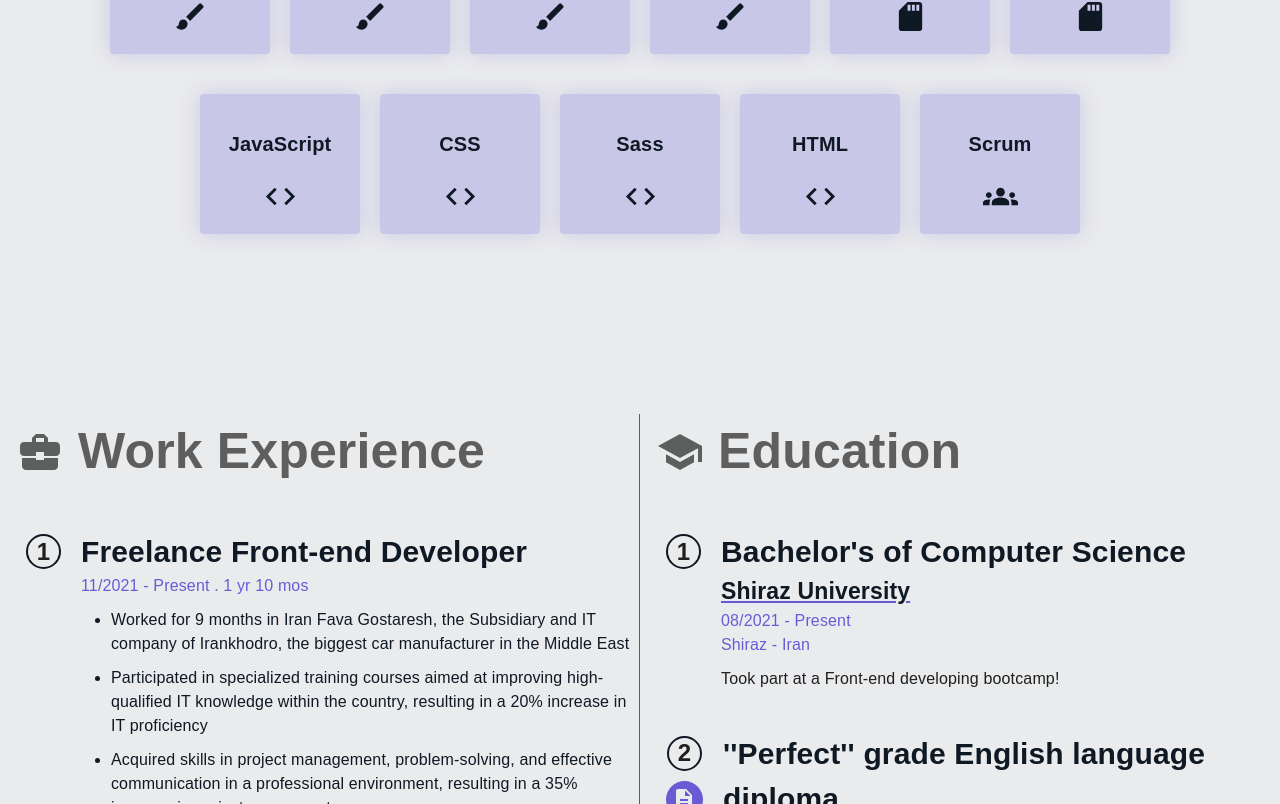
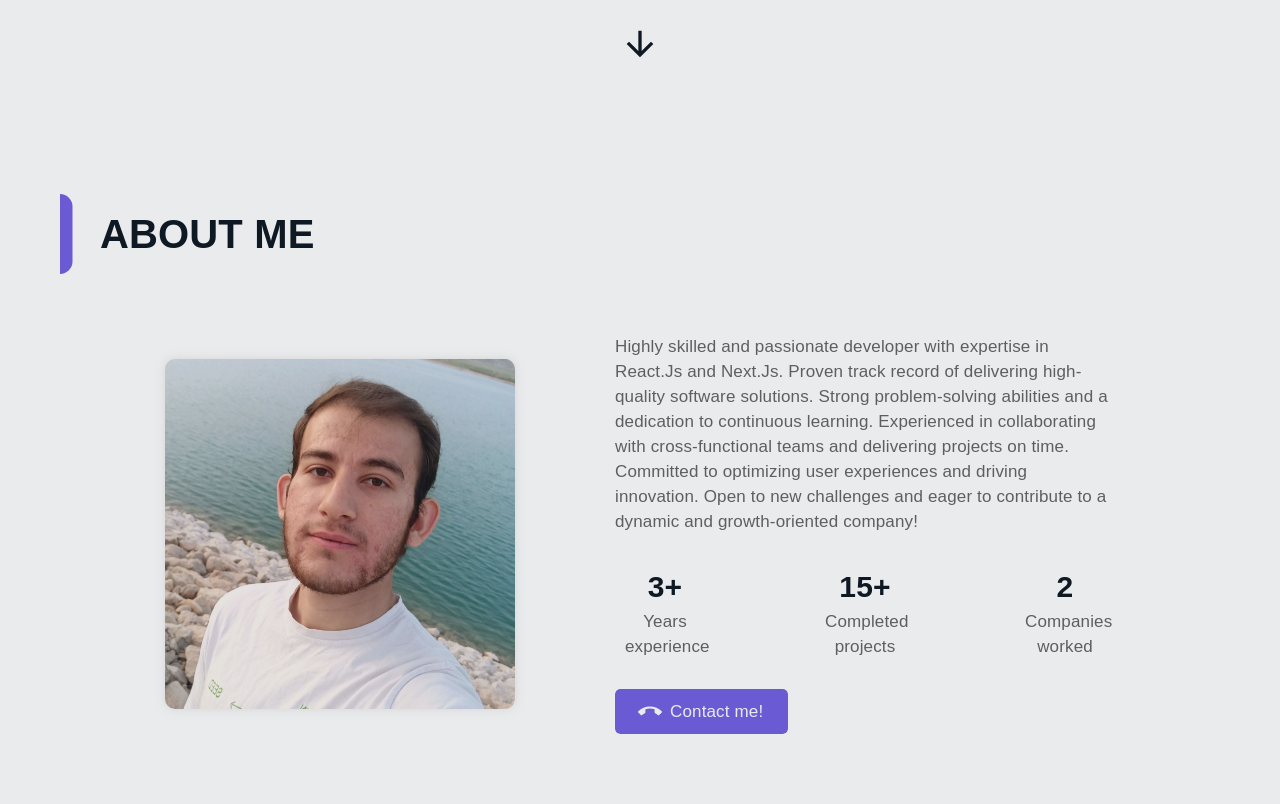
Before and after one commit to sina-olfati/sina-olfati-site, a React (Create React App) app: page / in a window 1280 px wide. Shown: the part 716-1520 px from the top of the page. Built offline with nearby package versions, Linux system fonts and the light colour scheme; a web font is replaced by a local one.

Commit message:
Work: added freelancing experience completed

```diff
--- a/public/assets/locales/en/translation.json
+++ b/public/assets/locales/en/translation.json
@@ -33,7 +33,7 @@
     "front": {
         "im": "Hi, I'm Sina Olfati",
         "job": "Front-end Developer",
-        "description": "A self-taught Front-end Developer (React, Next) with over 2 years of experience in building real-world web applications in production environments. I have extensive experience in developing web applications using modern open-source technologies and possess exemplary communication skills."
+        "description": "A self-taught Front-end Developer (React, Next) with over 3 years of experience in building real-world web applications in production environments. I have extensive experience in developing web applications using modern open-source technologies and possess exemplary communication skills."
     },
 
 
@@ -69,10 +69,10 @@
 
         "freelancing-title": "Freelance Front-end Developer",
         "freelancing-time": "11/2021 - Present",
-        "freelancing-about1": "Worked for 9 months in Iran Fava Gostaresh, the Subsidiary and IT company of Irankhodro, the biggest car manufacturer in the Middle East",
-        "freelancing-about2": "Participated in specialized training courses aimed at improving high-qualified IT knowledge within the country, resulting in a 20% increase in IT proficiency",
-        "freelancing-about3": "Acquired skills in project management, problem-solving, and effective communication in a professional environment, resulting in a 35% increase in project success rate",
-        "freelancing-about4": "Developed a deep understanding of the IT needs and challenges faced by different industries, leading to a 30% improvement in client satisfaction",
+        "freelancing-about1": "Successfully completed 15+ freelance projects as a front-end developer over a span of almost 2 years",
+        "freelancing-about2": "Developed responsive and user-friendly websites using React, Next and Vanilla JS, resulting in a 95% client satisfaction rate",
+        "freelancing-about3": "Implemented efficient coding practices, including modular and reusable components, resulting in a 20% increase in development speed and maintainability",
+        "freelancing-about4": "Integrated third-party APIs and libraries, such as Axios and Redux, to enhance website functionality and user experience, resulting in a 25% improvement in overall website performance",
 
         "iranfavagostaresh-title": "Front-end Developer",
         "iranfavagostaresh-place": "Iran Fava Gostaresh",
--- a/src/components/resume/About.tsx
+++ b/src/components/resume/About.tsx
@@ -32,8 +32,8 @@ const About = () => {
 
   // other
   const data: any = [
-    {name: 'experience', num: '2+'},
-    {name: 'projects', num: '10+'},
+    {name: 'experience', num: '3+'},
+    {name: 'projects', num: '15+'},
     {name: 'companies', num: '2'},
   ]
 
--- a/src/components/resume/Work.tsx
+++ b/src/components/resume/Work.tsx
@@ -112,7 +112,7 @@ const Work = () => {
                   <h6>
                     {t(`work.${item.name}-time`)} . {item.endTime ? monthDiff(new Date(item.startTime), new Date(item.endTime)) : monthDiff(new Date(item.startTime))}
                     <br />
-                    { item.link ? t(`work.${item.name}-workplace`) : null }
+                    {item.link ? t(`work.${item.name}-workplace`) : null }
                   </h6>
                   <ul>
                     <li>{t(`work.${item.name}-about1`)}</li>
--- a/src/screens/Home.tsx
+++ b/src/screens/Home.tsx
@@ -31,10 +31,10 @@ const Home = ({ theme }: any) => {
       <Menu page="nothing" theme={theme} />
       <UpButton />
 
-      {/* <Front /> */}
+      <Front />
       <Resume />
-      {/* <Portfolio /> */}
-      {/* <Contact /> */}
+      <Portfolio />
+      <Contact />
     </div>
   );
 };
--- a/src/screens/Resume.tsx
+++ b/src/screens/Resume.tsx
@@ -18,10 +18,10 @@ const Resume = () => {
       <div className="resume-all-others">
         {/* <Describe /> */}
 
-        {/* <About /> */}
+        <About />
         <Skills />
         <Work />
-        {/* <Langs /> */}
+        <Langs />
       </div>
     </div>
   );
```
Also changed, not shown: public/assets/locales/fa/translation.json (+7 -10 lines).
